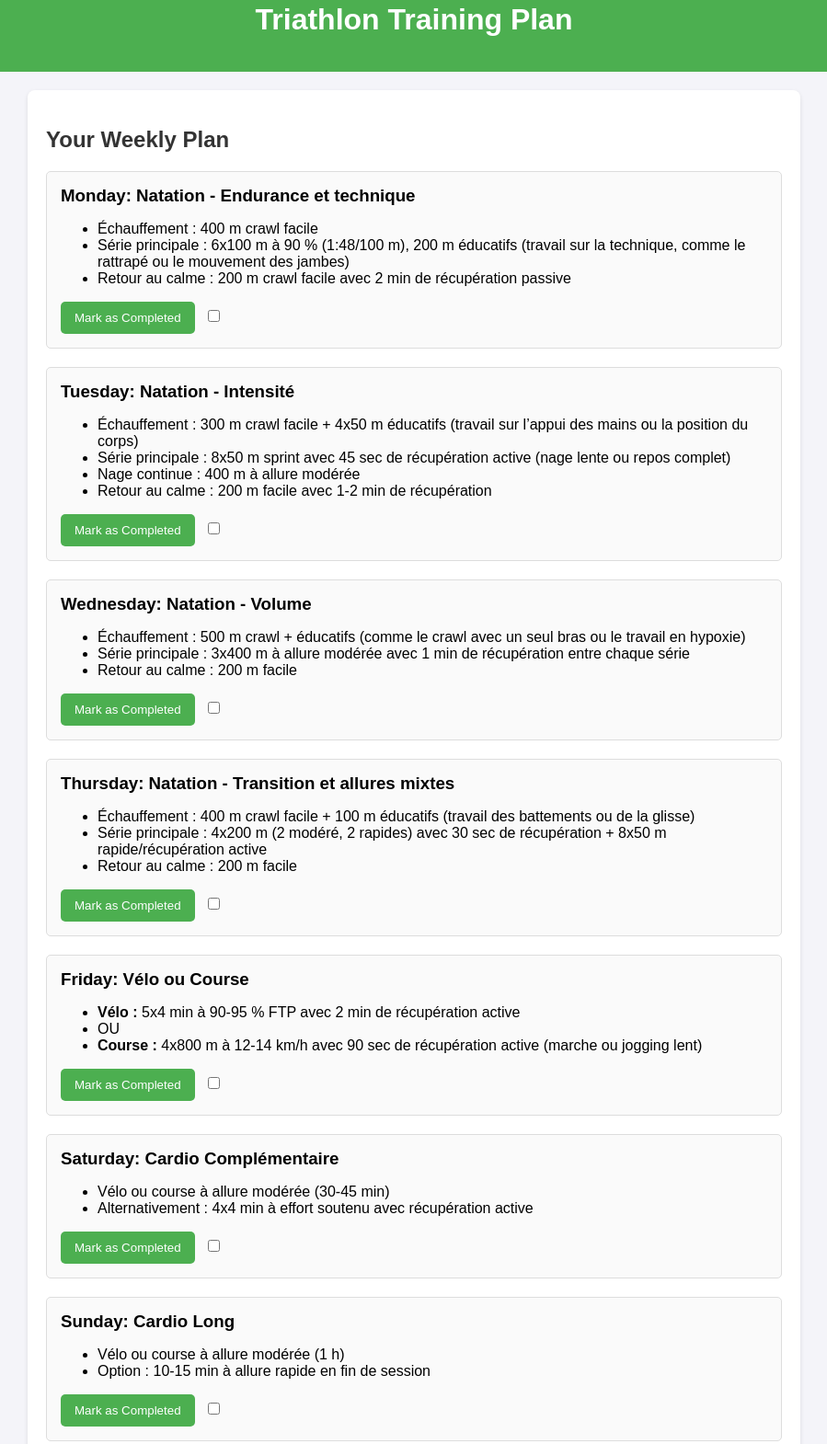
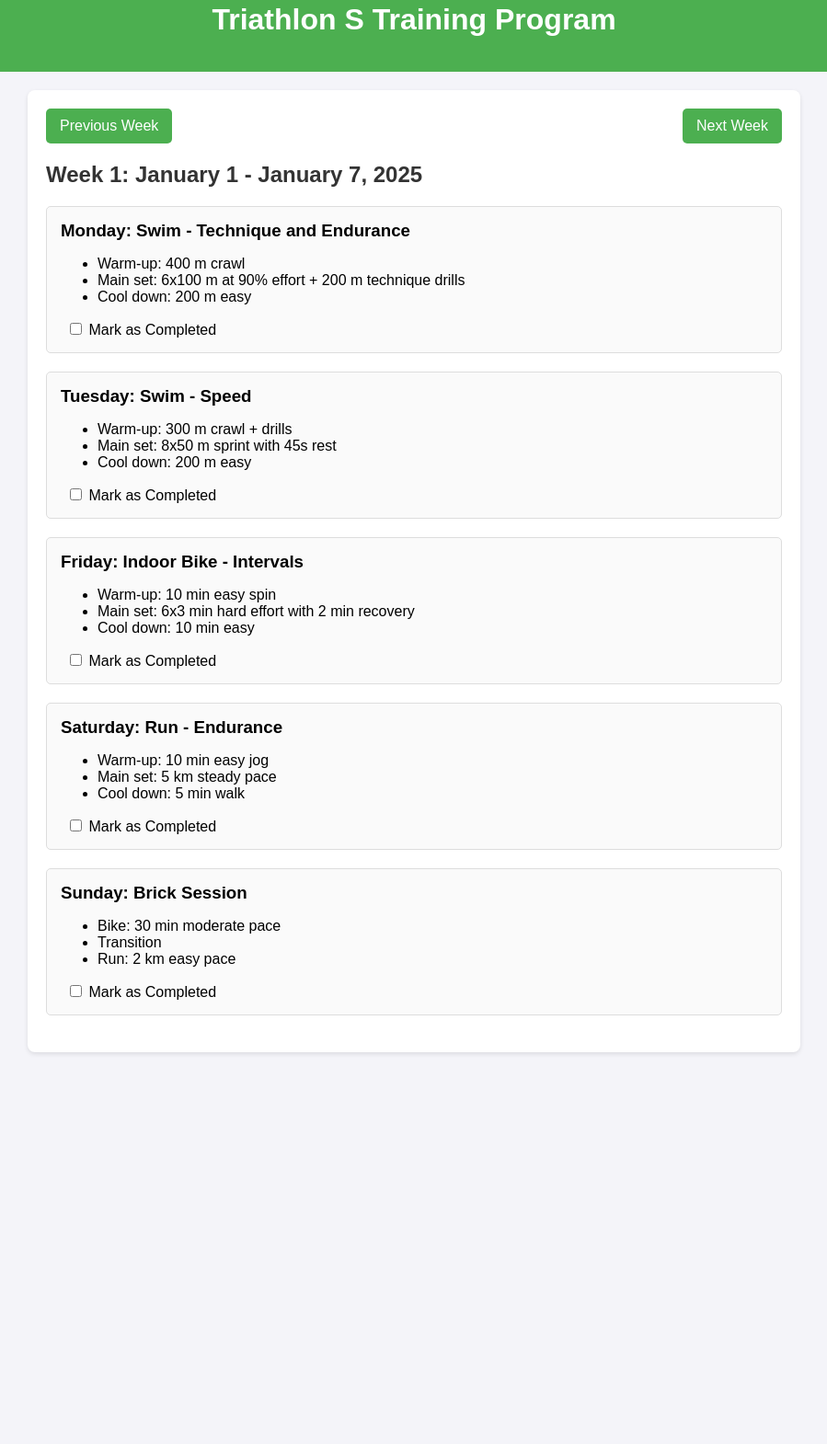
Before and after one commit to Bionilom-hub/triathlon-training-app, a plain HTML site: page index.html in a window 1280 px wide. Shown: the part 34-1604 px from the top of the page at 92% size, without its empty margins (190-1089 px from the left). After the commit the page ends 1198 px from the top, so only its background shows below. Drawn offline with Linux system fonts and the light colour scheme.

Commit message:
Add files via upload

```diff
--- a/index.html
+++ b/index.html
@@ -3,7 +3,7 @@
 <head>
     <meta charset="UTF-8">
     <meta name="viewport" content="width=device-width, initial-scale=1.0">
-    <title>Triathlon Training Plan</title>
+    <title>Triathlon S Training Program</title>
     <style>
         body {
             font-family: Arial, sans-serif;
@@ -27,6 +27,9 @@
         }
         h2 {
             color: #333;
+        }
+        .week {
+            margin-bottom: 30px;
         }
         .day {
             margin-bottom: 20px;
@@ -57,106 +60,105 @@
         .checkbox {
             margin-left: 10px;
         }
+        nav {
+            display: flex;
+            justify-content: space-between;
+            margin-bottom: 20px;
+        }
+        .nav-button {
+            padding: 10px 15px;
+            border: none;
+            border-radius: 5px;
+            background-color: #4caf50;
+            color: white;
+            cursor: pointer;
+            text-decoration: none;
+            text-align: center;
+        }
     </style>
 </head>
 <body>
     <header>
-        <h1>Triathlon Training Plan</h1>
+        <h1>Triathlon S Training Program</h1>
     </header>
     <div class="container">
-        <h2>Your Weekly Plan</h2>
-        <div class="day" id="monday">
-            <h3>Monday: Natation - Endurance et technique</h3>
-            <ul>
-                <li>Échauffement : 400 m crawl facile</li>
-                <li>Série principale : 6x100 m à 90 % (1:48/100 m), 200 m éducatifs (travail sur la technique, comme le rattrapé ou le mouvement des jambes)</li>
-                <li>Retour au calme : 200 m crawl facile avec 2 min de récupération passive</li>
-            </ul>
-            <button onclick="markCompleted('monday')">Mark as Completed</button>
-            <input type="checkbox" class="checkbox" onclick="toggleCompleted('monday')">
-        </div>
-        <div class="day" id="tuesday">
-            <h3>Tuesday: Natation - Intensité</h3>
-            <ul>
-                <li>Échauffement : 300 m crawl facile + 4x50 m éducatifs (travail sur l’appui des mains ou la position du corps)</li>
-                <li>Série principale : 8x50 m sprint avec 45 sec de récupération active (nage lente ou repos complet)</li>
-                <li>Nage continue : 400 m à allure modérée</li>
-                <li>Retour au calme : 200 m facile avec 1-2 min de récupération</li>
-            </ul>
-            <button onclick="markCompleted('tuesday')">Mark as Completed</button>
-            <input type="checkbox" class="checkbox" onclick="toggleCompleted('tuesday')">
-        </div>
-        <div class="day" id="wednesday">
-            <h3>Wednesday: Natation - Volume</h3>
-            <ul>
-                <li>Échauffement : 500 m crawl + éducatifs (comme le crawl avec un seul bras ou le travail en hypoxie)</li>
-                <li>Série principale : 3x400 m à allure modérée avec 1 min de récupération entre chaque série</li>
-                <li>Retour au calme : 200 m facile</li>
-            </ul>
-            <button onclick="markCompleted('wednesday')">Mark as Completed</button>
-            <input type="checkbox" class="checkbox" onclick="toggleCompleted('wednesday')">
-        </div>
-        <div class="day" id="thursday">
-            <h3>Thursday: Natation - Transition et allures mixtes</h3>
-            <ul>
-                <li>Échauffement : 400 m crawl facile + 100 m éducatifs (travail des battements ou de la glisse)</li>
-                <li>Série principale : 4x200 m (2 modéré, 2 rapides) avec 30 sec de récupération + 8x50 m rapide/récupération active</li>
-                <li>Retour au calme : 200 m facile</li>
-            </ul>
-            <button onclick="markCompleted('thursday')">Mark as Completed</button>
-            <input type="checkbox" class="checkbox" onclick="toggleCompleted('thursday')">
-        </div>
-        <div class="day" id="friday">
-            <h3>Friday: Vélo ou Course</h3>
-            <ul>
-                <li><strong>Vélo :</strong> 5x4 min à 90-95 % FTP avec 2 min de récupération active</li>
-                <li>OU</li>
-                <li><strong>Course :</strong> 4x800 m à 12-14 km/h avec 90 sec de récupération active (marche ou jogging lent)</li>
-            </ul>
-            <button onclick="markCompleted('friday')">Mark as Completed</button>
-            <input type="checkbox" class="checkbox" onclick="toggleCompleted('friday')">
-        </div>
-        <div class="day" id="saturday">
-            <h3>Saturday: Cardio Complémentaire</h3>
-            <ul>
-                <li>Vélo ou course à allure modérée (30-45 min)</li>
-                <li>Alternativement : 4x4 min à effort soutenu avec récupération active</li>
-            </ul>
-            <button onclick="markCompleted('saturday')">Mark as Completed</button>
-            <input type="checkbox" class="checkbox" onclick="toggleCompleted('saturday')">
-        </div>
-        <div class="day" id="sunday">
-            <h3>Sunday: Cardio Long</h3>
-            <ul>
-                <li>Vélo ou course à allure modérée (1 h)</li>
-                <li>Option : 10-15 min à allure rapide en fin de session</li>
-            </ul>
-            <button onclick="markCompleted('sunday')">Mark as Completed</button>
-            <input type="checkbox" class="checkbox" onclick="toggleCompleted('sunday')">
+        <nav>
+            <a href="#" class="nav-button" id="prev-week">Previous Week</a>
+            <a href="#" class="nav-button" id="next-week">Next Week</a>
+        </nav>
+        <div id="week-container">
+            <!-- Weekly training details will be dynamically inserted here -->
         </div>
     </div>
     <script>
-        function markCompleted(dayId) {
-            const dayElement = document.getElementById(dayId);
-            dayElement.classList.add('completed');
-            const button = dayElement.querySelector('button');
-            button.disabled = true;
-            button.textContent = 'Completed';
+        const weeks = [
+            { weekNumber: 1, dates: "January 1 - January 7, 2025", days: [
+                { day: "Monday", activity: "Swim - Technique and Endurance", details: ["Warm-up: 400 m crawl", "Main set: 6x100 m at 90% effort + 200 m technique drills", "Cool down: 200 m easy"] },
+                { day: "Tuesday", activity: "Swim - Speed", details: ["Warm-up: 300 m crawl + drills", "Main set: 8x50 m sprint with 45s rest", "Cool down: 200 m easy"] },
+                { day: "Friday", activity: "Indoor Bike - Intervals", details: ["Warm-up: 10 min easy spin", "Main set: 6x3 min hard effort with 2 min recovery", "Cool down: 10 min easy"] },
+                { day: "Saturday", activity: "Run - Endurance", details: ["Warm-up: 10 min easy jog", "Main set: 5 km steady pace", "Cool down: 5 min walk"] },
+                { day: "Sunday", activity: "Brick Session", details: ["Bike: 30 min moderate pace", "Transition", "Run: 2 km easy pace"] }
+            ]},
+            { weekNumber: 2, dates: "January 8 - January 14, 2025", days: [
+                { day: "Monday", activity: "Swim - Technique", details: ["Warm-up: 400 m crawl", "Main set: 8x50 m drills", "Cool down: 200 m easy"] },
+                { day: "Tuesday", activity: "Swim - Endurance", details: ["Warm-up: 300 m crawl", "Main set: 4x200 m moderate pace", "Cool down: 200 m easy"] },
+                { day: "Wednesday", activity: "Swim - Speed", details: ["Warm-up: 300 m crawl", "Main set: 8x50 m sprints with 45s rest", "Cool down: 200 m easy"] },
+                { day: "Friday", activity: "Indoor Bike - Intervals", details: ["Warm-up: 10 min easy spin", "Main set: 7x3 min hard effort with 2 min recovery", "Cool down: 10 min easy"] },
+                { day: "Saturday", activity: "Run - Endurance", details: ["Warm-up: 10 min easy jog", "Main set: 6 km steady pace", "Cool down: 5 min walk"] },
+                { day: "Sunday", activity: "Brick Session", details: ["Bike: 35 min moderate pace", "Transition", "Run: 2.5 km easy pace"] }
+            ]},
+            { weekNumber: 3, dates: "January 15 - January 21, 2025", days: [
+                { day: "Monday", activity: "Swim - Endurance", details: ["Warm-up: 400 m crawl", "Main set: 5x200 m moderate pace", "Cool down: 200 m easy"] },
+                { day: "Tuesday", activity: "Swim - Speed", details: ["Warm-up: 300 m crawl", "Main set: 10x50 m sprint with 40s rest", "Cool down: 200 m easy"] },
+                { day: "Wednesday", activity: "Swim - Technique", details: ["Warm-up: 400 m crawl", "Main set: 10x50 m drills", "Cool down: 200 m easy"] },
+                { day: "Friday", activity: "Indoor Bike - Intervals", details: ["Warm-up: 10 min easy spin", "Main set: 8x3 min hard effort with 1:30 min recovery", "Cool down: 10 min easy"] },
+                { day: "Saturday", activity: "Run - Speed", details: ["Warm-up: 10 min easy jog", "Main set: 8x400 m at 14 km/h, rest 2 min", "Cool down: 5 min walk"] },
+                { day: "Sunday", activity: "Brick Session", details: ["Bike: 40 min moderate pace", "Transition", "Run: 3 km easy pace"] }
+            ]},
+            // Add weeks 4 through 20 here with a similar structure and progressive intensity
+        ];
+
+        let currentWeekIndex = 0;
+
+        function renderWeek(index) {
+            const week = weeks[index];
+            const weekContainer = document.getElementById('week-container');
+            weekContainer.innerHTML = `
+                <h2>Week ${week.weekNumber}: ${week.dates}</h2>
+                ${week.days.map(day => `
+                    <div class="day" id="day-${day.day.toLowerCase()}-w${week.weekNumber}">
+                        <h3>${day.day}: ${day.activity}</h3>
+                        <ul>
+                            ${day.details.map(detail => `<li>${detail}</li>`).join('')}
+                        </ul>
+                        <label>
+                            <input type="checkbox" class="checkbox" onclick="toggleCompleted('day-${day.day.toLowerCase()}-w${week.weekNumber}')"> Mark as Completed
+                        </label>
+                    </div>
+                `).join('')}
+            `;
         }
 
         function toggleCompleted(dayId) {
             const dayElement = document.getElementById(dayId);
-            const checkbox = dayElement.querySelector('.checkbox');
+            dayElement.classList.toggle('completed');
+        }
 
-            if (checkbox.checked) {
-                dayElement.classList.add('completed');
-            } else {
-                dayElement.classList.remove('completed');
-                const button = dayElement.querySelector('button');
-                button.disabled = false;
-                button.textContent = 'Mark as Completed';
+        document.getElementById('prev-week').addEventListener('click', () => {
+            if (currentWeekIndex > 0) {
+                currentWeekIndex--;
+                renderWeek(currentWeekIndex);
             }
-        }
+        });
+
+        document.getElementById('next-week').addEventListener('click', () => {
+            if (currentWeekIndex < weeks.length - 1) {
+                currentWeekIndex++;
+                renderWeek(currentWeekIndex);
+            }
+        });
+
+        renderWeek(currentWeekIndex);
     </script>
 </body>
 </html>
```
